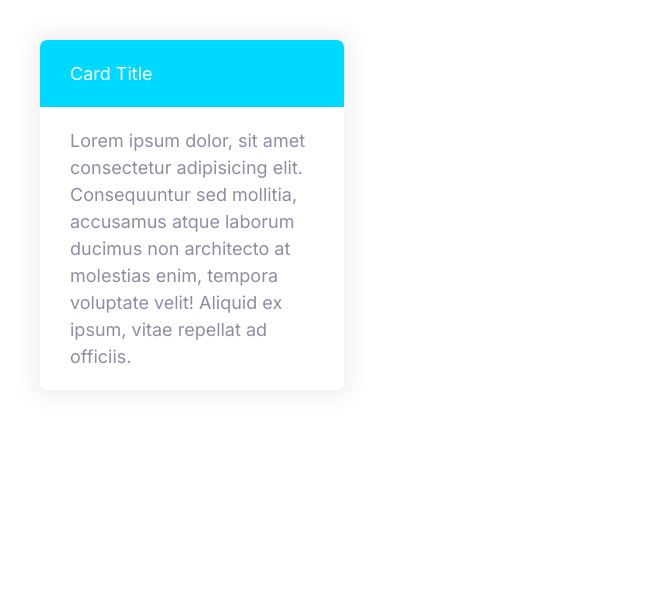
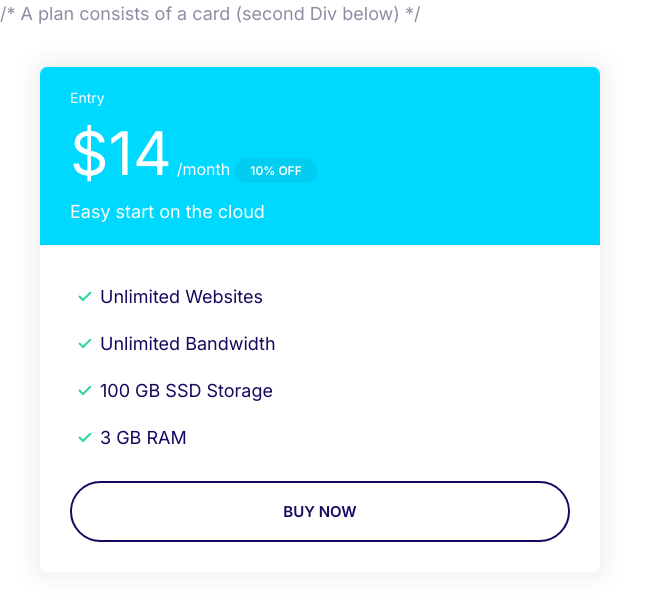
Before and after one commit to Crazz2424/HTML, a plain HTML site: page Moshify/index.html in a window 1280 px wide. Shown: the whole page, without its empty margins (0-663 px from the left). Drawn offline with Linux system fonts and the light colour scheme.

Commit message:
Card - populating

```diff
--- a/Moshify/css/styles.css
+++ b/Moshify/css/styles.css
@@ -124,6 +124,7 @@
 
 .badge--small {
     font-size: 1.6rem;
+    padding: 0.5rem 1.5rem;
 }
 
 @media screen and (min-width: 1024px) {
@@ -308,3 +309,51 @@
     background: var(--color-secondary);
     color: #fff;
 }
+
+.card--secondary .badge--secondary {
+    background: #02cdf1;
+}
+
+/* Plans */
+.plan__name {
+    color: #fff;
+    margin: 0;
+    font-weight: 500;
+    font-size: 2.4rem;
+}
+@media screen and (min-width: 1024px) {
+    .plan__name {
+        font-size: 1.4rem;
+    }
+    .plan__price {
+        font-size: 5rem;
+    }
+    .plan__billing-cycle {
+        font-size: 1.6rem;
+    }
+    .plan__description {
+        font-size: 1.7rem;
+    }
+}
+
+.plan__price {
+    font-size: 6rem;
+}
+
+.plan_billing-cycle {
+    font-size: 2.4rem;
+    font-weight: 300;
+    opacity: 0.8;
+    margin-right: 1rem;
+}
+
+.plan__description {
+    font-size: 2rem;
+    font-weight: 300;
+    letter-spacing: 1px;
+    display: block;
+
+}
+.plan .list__item {
+    margin-bottom: 2rem;
+}
--- a/Moshify/index.html
+++ b/Moshify/index.html
@@ -14,11 +14,27 @@
 
 </head>
 <body>
-    <div style="width: 30%; padding: 4rem">
-        <div class="card card--secondary">
-            <header class="card__header">Card Title</header>
-            <div class="card__body">
-             Lorem ipsum dolor, sit amet consectetur adipisicing elit. Consequuntur sed mollitia, accusamus atque laborum ducimus non architecto at molestias enim, tempora voluptate velit! Aliquid ex ipsum, vitae repellat ad officiis.
+    <div class="plan"> /* A plan consists of a card (second Div below) */
+        <div style="width: 50%; padding: 4rem">
+            <div class="card card--secondary">
+                <header class="card__header">
+                    <h3 class="plan__name">Entry</h3>
+                    <span class="plan__price">$14</span>
+                    <span class="plan__billing-cycle">/month</span>
+                    <span class="badge badge--secondary badge--small">10% OFF</span>
+                    <span class="plan__description"></span>Easy start on the cloud</span>
+                    </span>
+
+                </header>
+                <div class="card__body">
+                    <ul class="list list--tick">
+                        <li class="list__item">Unlimited Websites</li>
+                        <li class="list__item">Unlimited Bandwidth</li>
+                        <li class="list__item">100 GB SSD Storage</li>
+                        <li class="list__item">3 GB RAM</li>
+                    </ul>
+                    <button class="btn btn--outline btn--block">Buy Now</button>
+                </div>
             </div>
         </div>
     </div>
```
